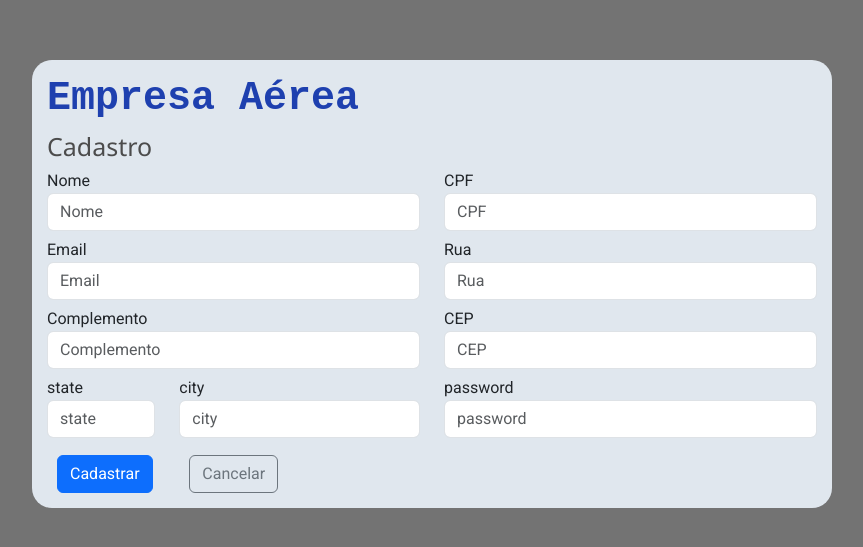
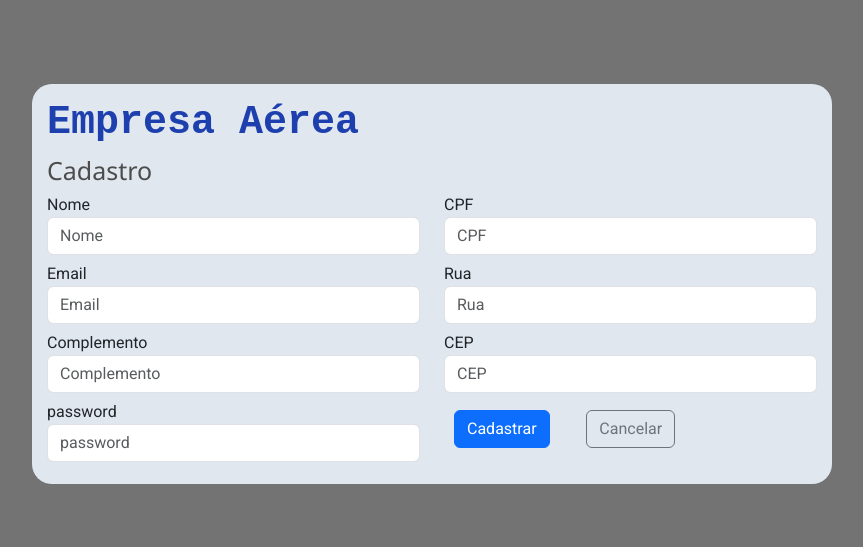
Before and after one commit to ClaudioHenr/DAC-Empresa-Aerea, an Angular app: page /reg in a window 1280 px wide. Shown: the part 129-676 px from the top of the page, without its empty margins (208-1071 px from the left). Built offline with nearby package versions, Linux system fonts and the light colour scheme.

Commit message:
create screen and service

```diff
--- a/package.json
+++ b/package.json
@@ -19,6 +19,7 @@
     "@angular/platform-browser": "^17.2.0",
     "@angular/platform-browser-dynamic": "^17.2.0",
     "@angular/router": "^17.2.0",
+    "axios": "^1.7.7",
     "bootstrap": "^5.3.3",
     "rxjs": "~7.8.0",
     "tslib": "^2.3.0",
--- a/src/app/authentication/login/login.component.html
+++ b/src/app/authentication/login/login.component.html
@@ -32,9 +32,9 @@
                 </div>
 
                 <!--Entrar-->
-                <button type="button" class="btn btn-primary">Entrar</button>
+                <button type="button" class="btn btn-primary" (click)="authentication()">Entrar</button>
                 <!--Cadastrar-->
-                <a href="#" ><button type="button" class="btn btn-outline-secondary">Cadastrar</button></a>
+                <button type="button" class="btn btn-outline-secondary" [routerLink]="['/reg']">Cadastrar</button>
                 <div class="text-danger">
                     {{errorMessage}}
                 </div>
--- a/src/app/authentication/login/login.component.ts
+++ b/src/app/authentication/login/login.component.ts
@@ -1,14 +1,17 @@
 import { Component, ViewChild } from '@angular/core';
 import { FormsModule, NgForm } from '@angular/forms';
-import { Authentication } from '../../../shared/models/Authentication.model';
+import { Authentication, AuthenticationType } from '../../../shared/models/Authentication.model';
 import { NgIf } from '@angular/common';
+import { LoginService } from './services/login.service';
+import { Router, RouterLink } from '@angular/router';
 
 @Component({
   selector: 'app-login',
   standalone: true,
   imports: [
     FormsModule,
-    NgIf
+    NgIf,
+    RouterLink
   ],
   templateUrl: './login.component.html',
   styleUrl: './login.component.css'
@@ -18,5 +21,25 @@ export class LoginComponent {
 
   auth: Authentication = new Authentication()
 
+  constructor( private loginService: LoginService, private router: Router ) {}
+
   public errorMessage = ''
+
+  async authentication() {
+    const result = await this.loginService.login(this.auth.login, this.auth.password)
+    this.handleLogin(result)
+  }
+
+  handleLogin(result: any) {
+    const roleUser: number = result.data.login.roleUser
+    if (roleUser == AuthenticationType.EMPLOYEE) {
+      console.log("it is a employee")
+      this.router.navigate(['/eh'])
+    } else if (roleUser === AuthenticationType.CUSTOMER) {
+      console.log("it is a customer")
+      this.router.navigate(['/home'])
+    } else {
+      console.log("who is this dude??")
+    }
+  }
 }
--- /dev/null
+++ b/src/app/authentication/login/services/login.service.ts
@@ -0,0 +1,18 @@
+import { Injectable } from '@angular/core';
+import axios from 'axios';
+
+@Injectable({
+  providedIn: 'root'
+})
+export class LoginService {
+  url = 'http://localhost:3000/login'
+
+  constructor() { }
+
+  login(login: string | undefined, password: string | undefined) {
+    const data = {login, password}
+    const result = axios.post(this.url, data)
+    console.log("RESULT SERVICE:", result)
+    return result
+  }
+}
--- a/src/app/authentication/register/register.component.html
+++ b/src/app/authentication/register/register.component.html
@@ -104,36 +104,6 @@
             </div>
         </div>
 
-        <!--state-->
-        <div class="form-group col-2">
-            <label>state</label>
-            <input type="text" class="form-control" placeholder="state"
-            name="state"
-            [(ngModel)]="address.state"
-            #stateInput="ngModel"
-            required>
-            <div *ngIf="stateInput.invalid && (stateInput.dirty || stateInput.touched)" class="text-danger">
-                <div *ngIf="stateInput.errors?.['required']">
-                    state é obrigatório
-                </div>
-            </div>
-        </div>
-
-        <!--city-->
-        <div class="form-group col-4">
-            <label>city</label>
-            <input type="text" class="form-control" placeholder="city"
-            name="city"
-            [(ngModel)]="address.city"
-            #cityInput="ngModel"
-            required>
-            <div *ngIf="cityInput.invalid && (cityInput.dirty || cityInput.touched)" class="text-danger">
-                <div *ngIf="cityInput.errors?.['required']">
-                    city é obrigatória
-                </div>
-            </div>
-        </div>
-
         <!--password-->
         <div class="form-group col-6">
             <label>password</label>
--- a/src/shared/models/Authentication.model.ts
+++ b/src/shared/models/Authentication.model.ts
@@ -6,5 +6,5 @@ export enum AuthenticationType {
 export class Authentication {
     login?: string;
     password?: string;
-    type?: string
+    role?: number
 }
```
Also changed, not shown: 1 other file (tests, documents, lock files or other folders).
